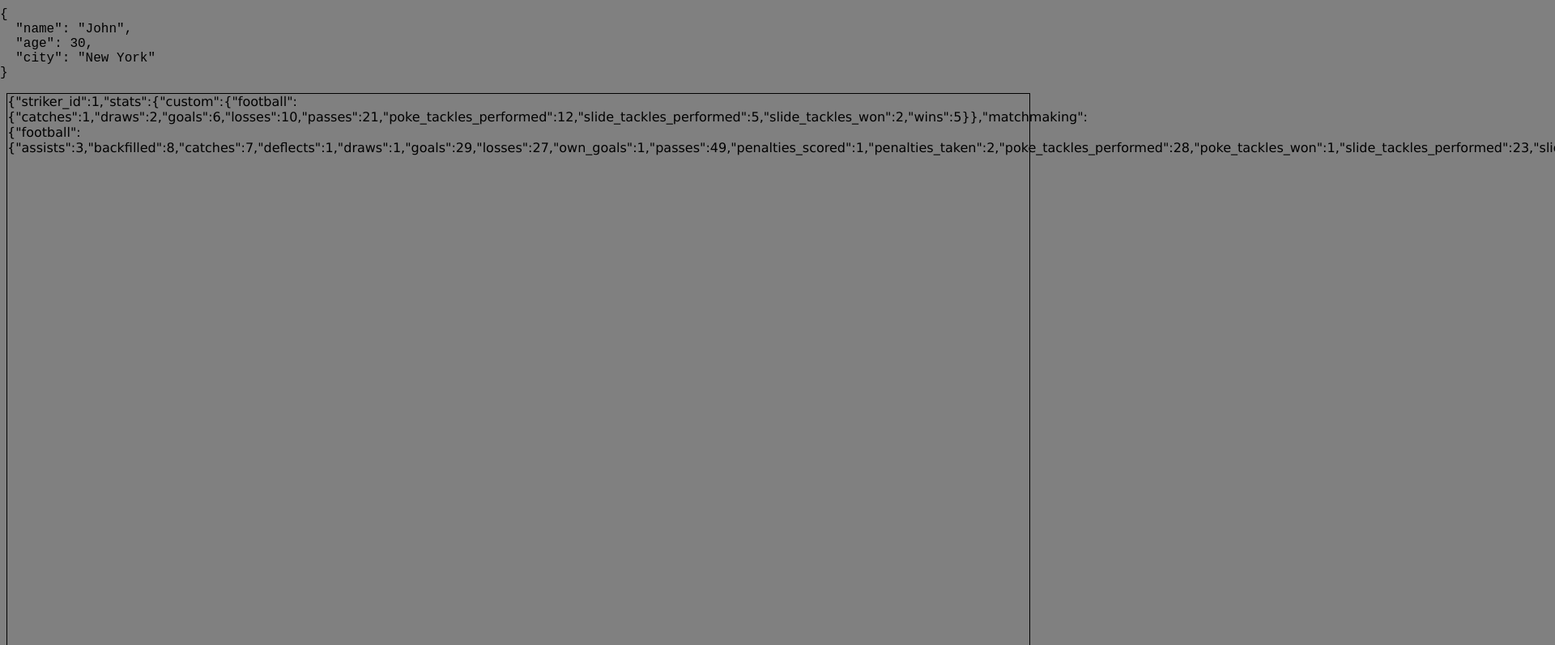
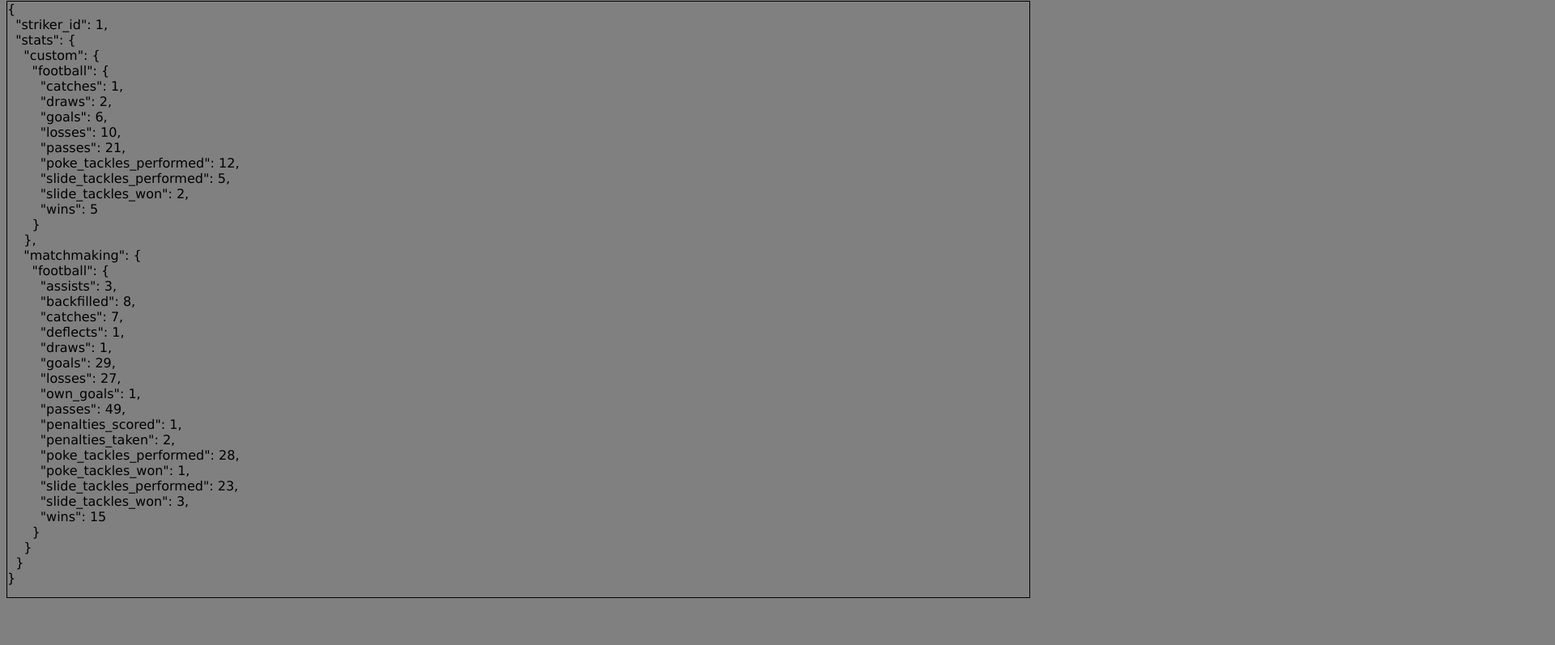
Before and after one commit to jotalamp/jotalamp.github.io, a plain HTML site: page index.html in a window 1280 px wide. Shown: the part 47-844 px from the top of the page at 81% size, 1920 px wide, since content can reach past the window. After the commit the page ends 800 px from the top, so only its background shows below. Drawn offline with Linux system fonts and the light colour scheme.

Commit message:
Example of formatted real player Json data added (but wrong player)

```diff
--- a/index.html
+++ b/index.html
@@ -11,16 +11,11 @@
     <pre id="demo"></pre>
 
     <script>
-        const person = {
-            name: "John",
-            age: 30,
-            city: "New York"
-        };
+        const player = { "striker_id": 1, "stats": { "custom": { "football": { "catches": 1, "draws": 2, "goals": 6, "losses": 10, "passes": 21, "poke_tackles_performed": 12, "slide_tackles_performed": 5, "slide_tackles_won": 2, "wins": 5 } }, "matchmaking": { "football": { "assists": 3, "backfilled": 8, "catches": 7, "deflects": 1, "draws": 1, "goals": 29, "losses": 27, "own_goals": 1, "passes": 49, "penalties_scored": 1, "penalties_taken": 2, "poke_tackles_performed": 28, "poke_tackles_won": 1, "slide_tackles_performed": 23, "slide_tackles_won": 3, "wins": 15 } } } };
 
         document.getElementById("demo").textContent =
-            JSON.stringify(person, null, 2);
+            JSON.stringify(player, null, 2);
     </script>
-    <p>{"striker_id":1,"stats":{"custom":{"football":{"catches":1,"draws":2,"goals":6,"losses":10,"passes":21,"poke_tackles_performed":12,"slide_tackles_performed":5,"slide_tackles_won":2,"wins":5}},"matchmaking":{"football":{"assists":3,"backfilled":8,"catches":7,"deflects":1,"draws":1,"goals":29,"losses":27,"own_goals":1,"passes":49,"penalties_scored":1,"penalties_taken":2,"poke_tackles_performed":28,"poke_tackles_won":1,"slide_tackles_performed":23,"slide_tackles_won":3,"wins":15}}}}</p>
 
 </body>
 
--- a/style.css
+++ b/style.css
@@ -29,7 +29,7 @@ h1
     min-height: 5vh;
 }
 
-p
+p, pre
 {
     font-family: verdana;
     margin: 1vh;
```
